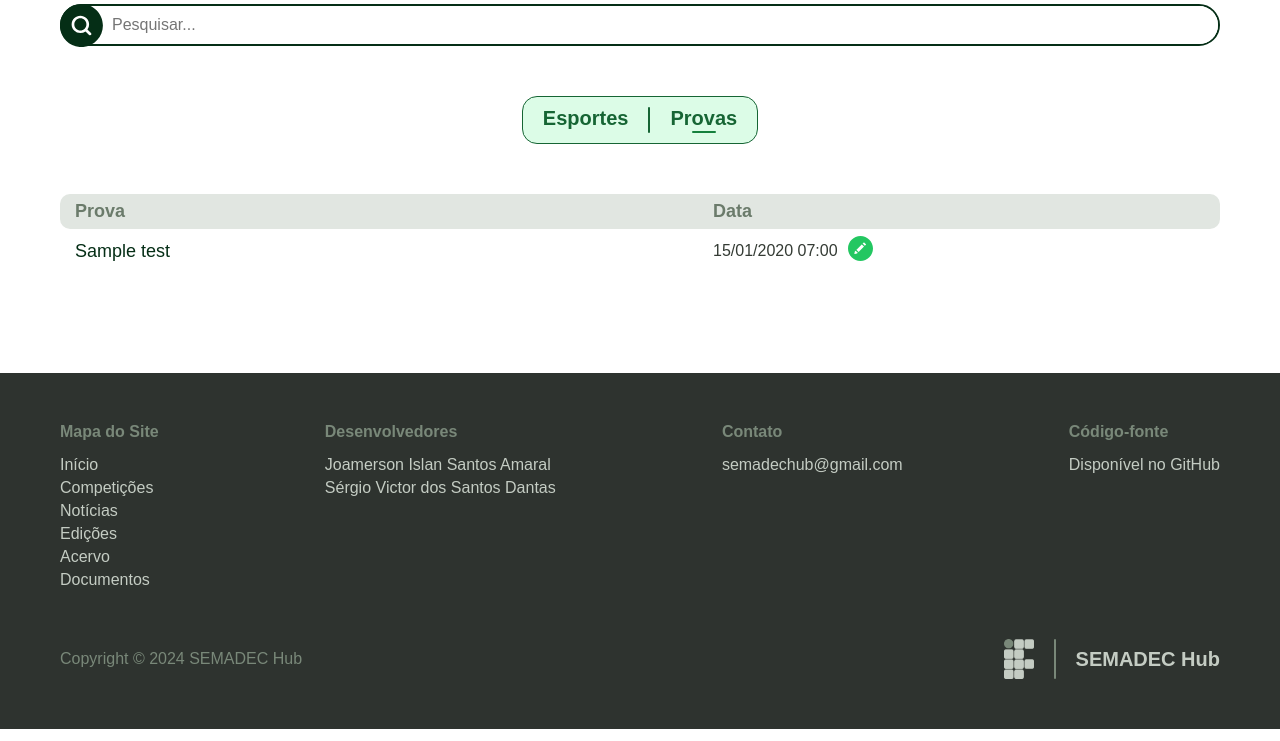
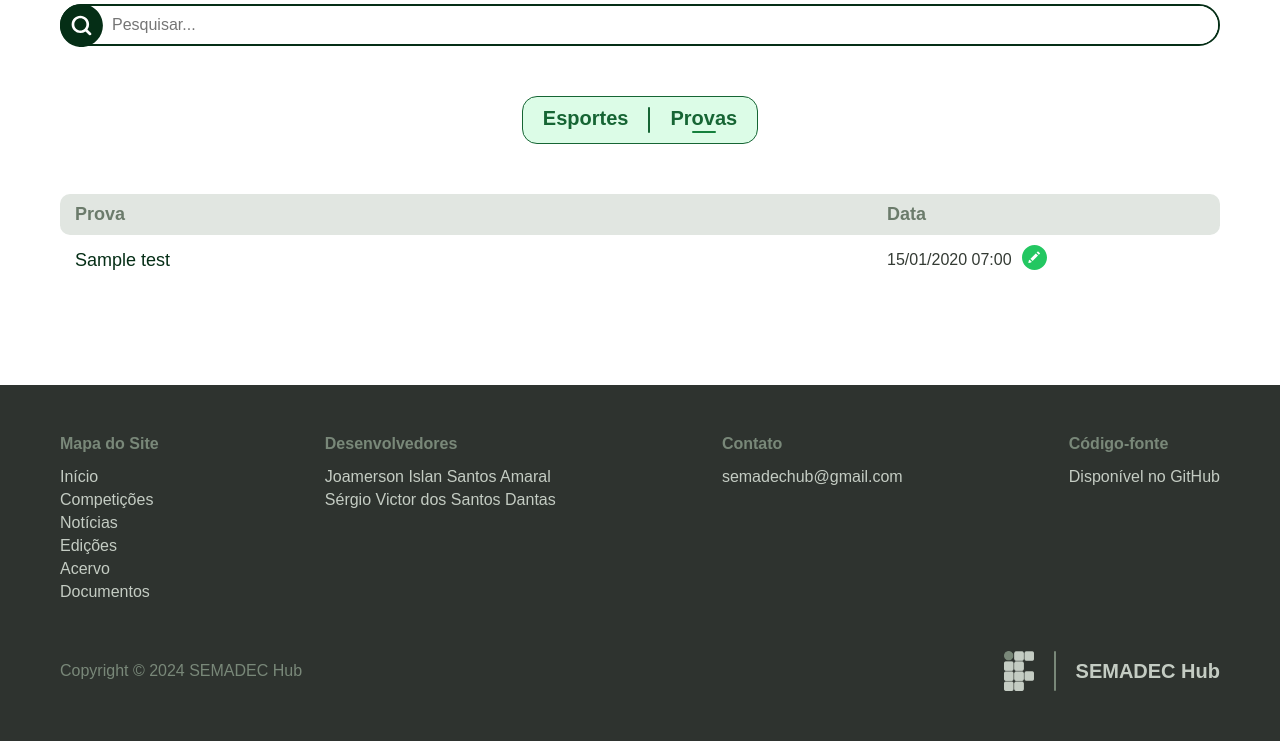
Before and after one commit to sergiodantasz/SEMADEC-Hub, a Django app: page /competicoes/provas/ in a window 1280 px wide. Shown: the part 283-1024 px from the top of the page. Run offline with Django 5.2, Linux system fonts and the light colour scheme; tables that the repository leaves empty hold one stand-in row (values such as "Sample post"); some web fonts are replaced.

Commit message:
style: change style for base table

```diff
--- a/base/static/global/css/table.css
+++ b/base/static/global/css/table.css
@@ -36,7 +36,7 @@
 
 .base-table-header,
 .base-table-cell {
-  padding: 0.7rem 1.5rem;
+  padding: 1rem 1.5rem;
 }
 
 .base-table-header:first-child {
@@ -64,7 +64,7 @@
 }
 
 .base-table-row td:first-child {
-  width: 55%;
+  width: 70%;
   max-width: 32rem;
   word-wrap: break-word;
 }
```
